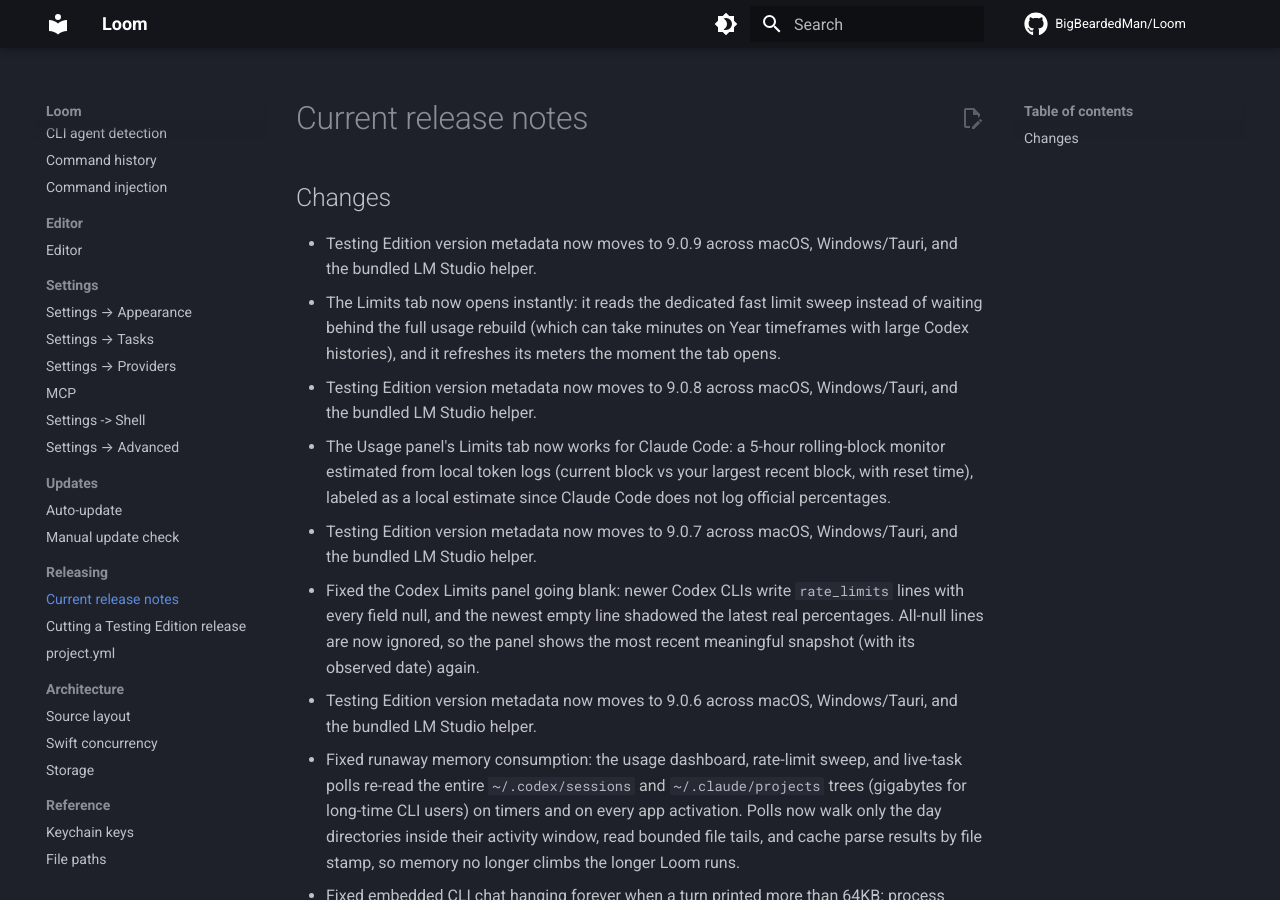
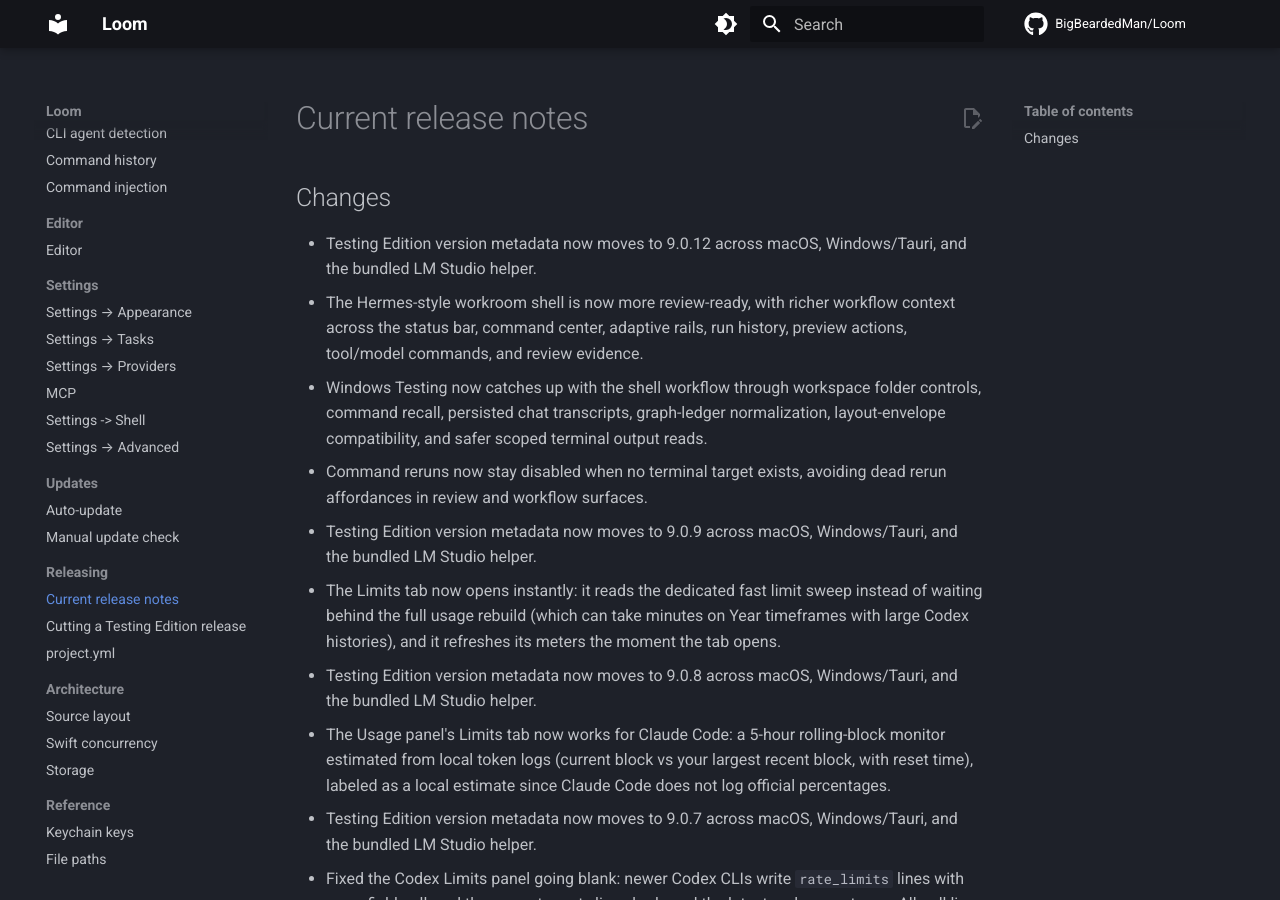
Before and after one commit to BigBeardedMan/Loom, an MkDocs documentation site: the page built from docs/releasing/current-release-notes.md, in a window 1280 px wide and 900 px high. Built offline with MkDocs 1.6.1 and Material for MkDocs 9.7.7, drawn with Linux system fonts in a browser that asks for light colours; comment, search, counter and statistics services are not loaded.

Commit message:
Prepare Testing Edition 9.0.12 release

```diff
--- a/docs/releasing/current-release-notes.md
+++ b/docs/releasing/current-release-notes.md
@@ -1,5 +1,9 @@
 ## Changes
 
+- Testing Edition version metadata now moves to 9.0.12 across macOS, Windows/Tauri, and the bundled LM Studio helper.
+- The Hermes-style workroom shell is now more review-ready, with richer workflow context across the status bar, command center, adaptive rails, run history, preview actions, tool/model commands, and review evidence.
+- Windows Testing now catches up with the shell workflow through workspace folder controls, command recall, persisted chat transcripts, graph-ledger normalization, layout-envelope compatibility, and safer scoped terminal output reads.
+- Command reruns now stay disabled when no terminal target exists, avoiding dead rerun affordances in review and workflow surfaces.
 - Testing Edition version metadata now moves to 9.0.9 across macOS, Windows/Tauri, and the bundled LM Studio helper.
 - The Limits tab now opens instantly: it reads the dedicated fast limit sweep instead of waiting behind the full usage rebuild (which can take minutes on Year timeframes with large Codex histories), and it refreshes its meters the moment the tab opens.
 - Testing Edition version metadata now moves to 9.0.8 across macOS, Windows/Tauri, and the bundled LM Studio helper.
--- a/project.yml
+++ b/project.yml
@@ -15,8 +15,8 @@
     # release, so the pill never shows a code lower than what's on main.
     # Bump this manually before each testing release; release-testing.sh
     # reads it back out and tags the GitHub pre-release `testing-<version>`.
-    MARKETING_VERSION: "9.0.11"
-    CURRENT_PROJECT_VERSION: "101"
+    MARKETING_VERSION: "9.0.12"
+    CURRENT_PROJECT_VERSION: "102"
     CODE_SIGN_STYLE: Manual
     CODE_SIGN_IDENTITY: "Loom Local Codesign"
     DEVELOPMENT_TEAM: ""
```
Also changed, not shown: 4 other files.
